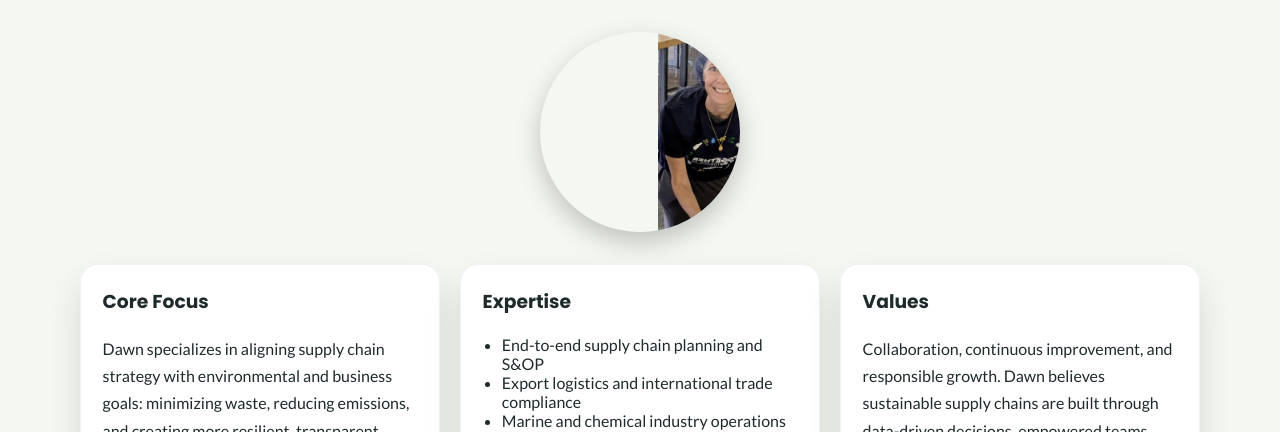
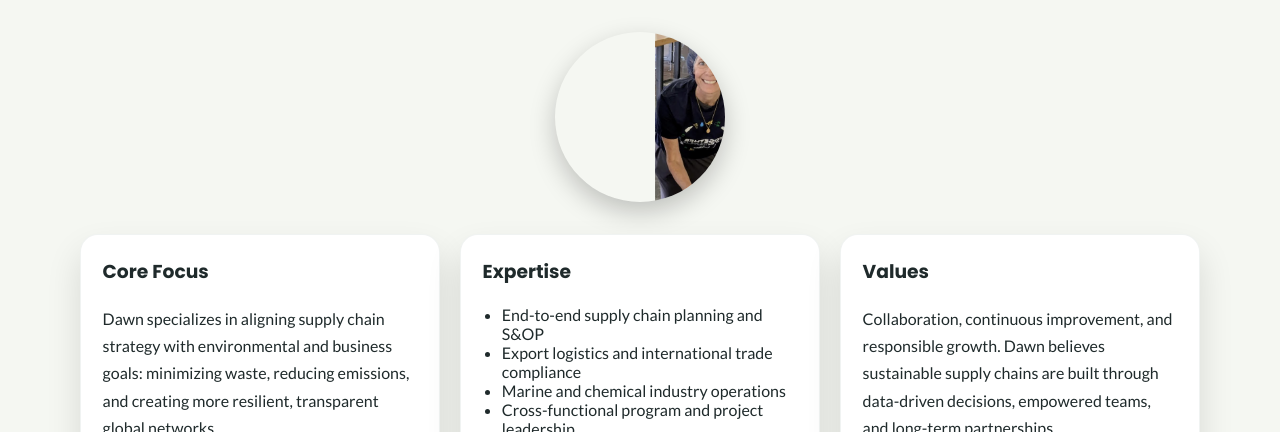
Before and after one commit to buildsheetauto/DawnKanyuh, a plain HTML site: page index.html in a window 1280 px wide. Shown: the part 822-1254 px from the top of the page. Drawn offline with Linux system fonts and the light colour scheme.

Commit message:
Modify about-photo image size and position
Adjust image dimensions and add object position.

```diff
--- a/styles.css
+++ b/styles.css
@@ -347,12 +347,14 @@ a:hover {
 }
 
 .about-photo img {
-  width: 200px;
-  height: 200px;
+  width: 170px;
+  height: 170px;
   border-radius: 999px;
   object-fit: cover;
+  object-position: top center; /* ← FIX */
   box-shadow: 0 10px 26px rgba(0,0,0,0.22);
 }
+
 
 /* Timeline / Experience */
 
```
